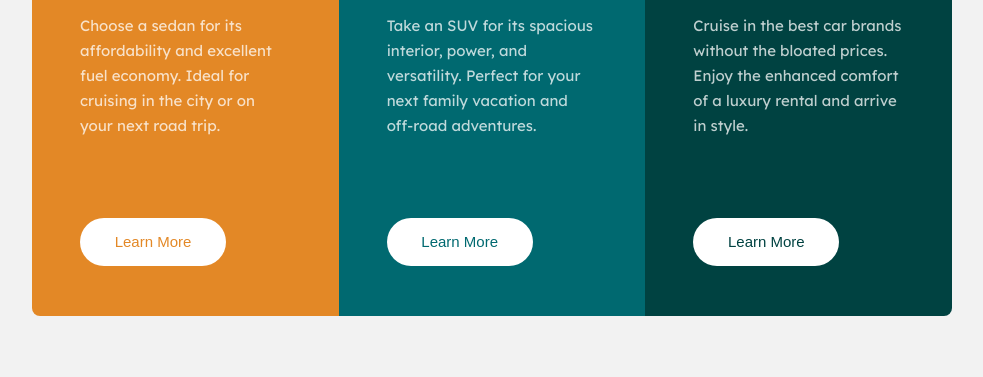
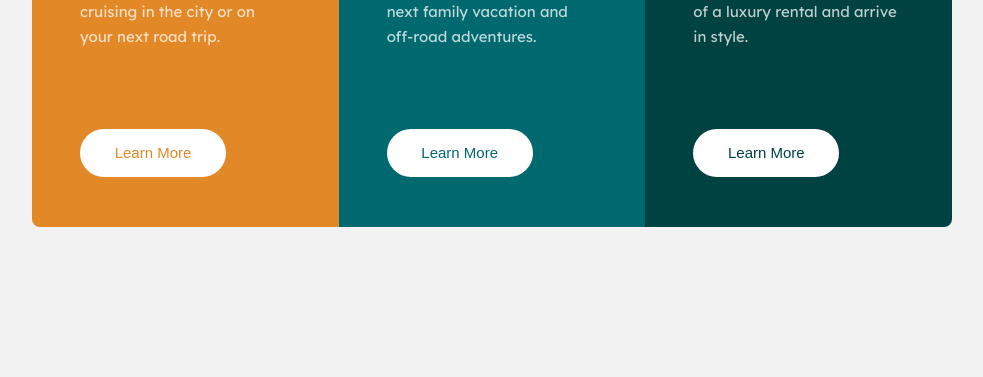
Before and after one commit to dinahbrito/3-column-preview-card, a plain HTML site: page index.html in a window 1280 px wide. Shown: the part 423-800 px from the top of the page, without its empty margins (148-1131 px from the left). Drawn offline with Linux system fonts and the light colour scheme.

Commit message:
removed top margin desktop view

```diff
--- a/styles.css
+++ b/styles.css
@@ -109,7 +109,6 @@ main {
         width: 920px;
         overflow: hidden;
         margin: 0;
-        margin-top: 178px;
     }
     h1 {
         line-height: 48px;
```
